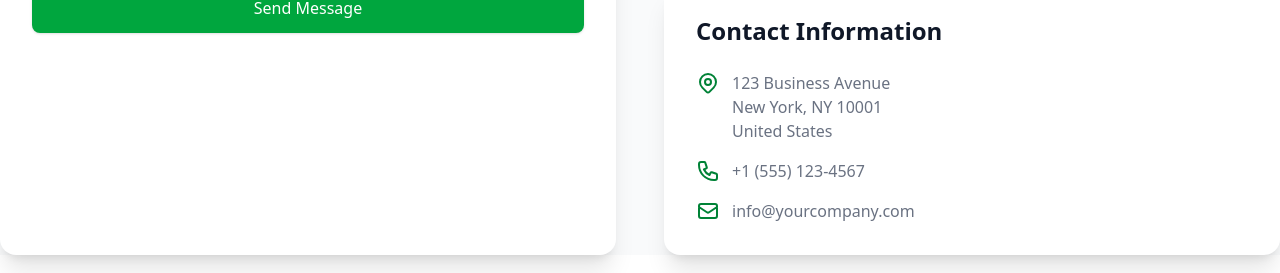
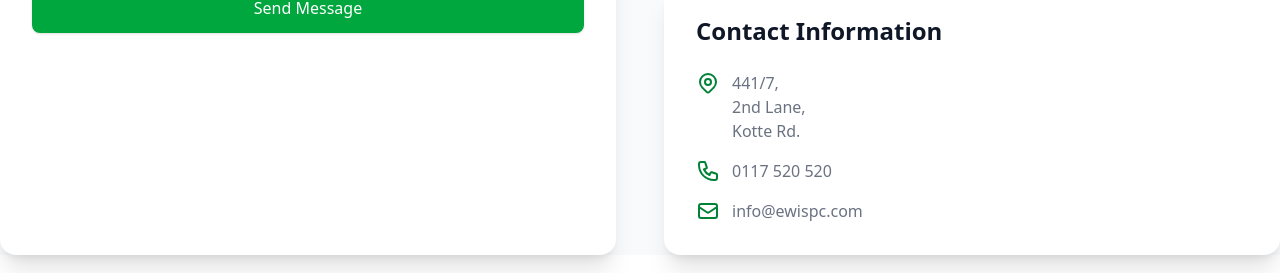
Before and after one commit to AkilaW97/pc-site, a React (Vite) app in the folder ewispc/: page /contact in a window 1280 px wide. Shown: the part 841-1114 px from the top of the page. Built offline with nearby package versions, Linux system fonts and the light colour scheme.

Commit message:
Added the Google map location and updated the contact us information

```diff
--- a/ewispc/src/components/BubbleFooter.jsx
+++ /dev/null
@@ -1,55 +0,0 @@
-import React from "react";
-
-const BubbleFooter = () => {
-  return (
-    <>
-      {/* Footer with Bubbles */}
-      <footer className="relative z-10 mt-auto">
-        <div className="bubbles absolute top-0 left-0 right-0 h-4 bg-[#ED5565]">
-          {Array.from({ length: 128 }).map((_, i) => {
-            const size = 2 + Math.random() * 4;
-            const distance = 6 + Math.random() * 4;
-            const position = -5 + Math.random() * 110;
-            const time = 2 + Math.random() * 2;
-            const delay = -1 * (2 + Math.random() * 2);
-
-            return (
-              <div
-                key={i}
-                className="absolute bg-[#ED5565] rounded-full"
-                style={{
-                  left: `${position}%`,
-                  width: `${size}rem`,
-                  height: `${size}rem`,
-                  animation: `bubble-size ${time}s ease-in infinite ${delay}s, bubble-move ${time}s ease-in infinite ${delay}s`,
-                  transform: "translate(-50%, 100%)",
-                }}
-              />
-            );
-          })}
-        </div>
-
-        <div className="content bg-[#ED5565] grid grid-cols-1 md:grid-cols-2 gap-16 p-8">
-          {/* ... rest of your footer content ... */}
-        </div>
-      </footer>
-
-      {/* SVG Filter for blob effect */}
-      <svg className="fixed top-[100vh]" xmlns="http://www.w3.org/2000/svg">
-        <defs>
-          <filter id="blob">
-            <feGaussianBlur in="SourceGraphic" stdDeviation="10" result="blur" />
-            <feColorMatrix
-              in="blur"
-              mode="matrix"
-              values="1 0 0 0 0  0 1 0 0 0  0 0 1 0 0  0 0 0 19 -9"
-              result="blob"
-            />
-          </filter>
-        </defs>
-      </svg>
-    </>
-  );
-};
-
-export default BubbleFooter;
--- a/ewispc/src/components/pages/ContactUs.jsx
+++ b/ewispc/src/components/pages/ContactUs.jsx
@@ -61,6 +61,7 @@ const ContactUsPage = () => {
   return (
     <div className="min-h-screen bg-gray-50">
       <Header />
+
       <div className="max-w-7xl mx-auto">
         <div className="text-center mb-12">
           <h1 className="text-4xl font-extrabold text-gray-900 sm:text-5xl sm:tracking-tight lg:text-6xl mt-6">
@@ -195,7 +196,7 @@ const ContactUsPage = () => {
               {/* Google Maps Embed */}
               <div className="aspect-w-16 aspect-h-9 rounded-xl overflow-hidden shadow-lg">
                 <iframe
-                  src="https://www.google.com/maps/embed?pb=!1m18!1m12!1m3!1d3022.215256012259!2d-73.98784468459382!3d40.74844047932799!2m3!1f0!2f0!3f0!3m2!1i1024!2i768!4f13.1!3m3!1m2!1s0x89c259a9b3117469%3A0xd134e199a405a163!2sEmpire%20State%20Building!5e0!3m2!1sen!2sus!4v1623251157864!5m2!1sen!2sus"
+                  src="https://maps.google.com/maps?q=ewis+rajagiriya&output=embed"
                   width="100%"
                   height="400"
                   style={{ border: 0 }}
@@ -217,9 +218,9 @@ const ContactUsPage = () => {
                     </svg>
                   </div>
                   <div className="ml-3 text-base text-gray-500">
-                    <p>123 Business Avenue</p>
-                    <p>New York, NY 10001</p>
-                    <p>United States</p>
+                    <p>441/7, </p>
+                    <p>2nd Lane,</p>
+                    <p>Kotte Rd.</p>
                   </div>
                 </div>
 
@@ -230,7 +231,7 @@ const ContactUsPage = () => {
                     </svg>
                   </div>
                   <div className="ml-3 text-base text-gray-500">
-                    <p>+1 (555) 123-4567</p>
+                    <p>0117 520 520</p>
                   </div>
                 </div>
 
@@ -241,7 +242,7 @@ const ContactUsPage = () => {
                     </svg>
                   </div>
                   <div className="ml-3 text-base text-gray-500">
-                    <p>info@yourcompany.com</p>
+                    <p>info@ewispc.com</p>
                   </div>
                 </div>
               </div>
```
